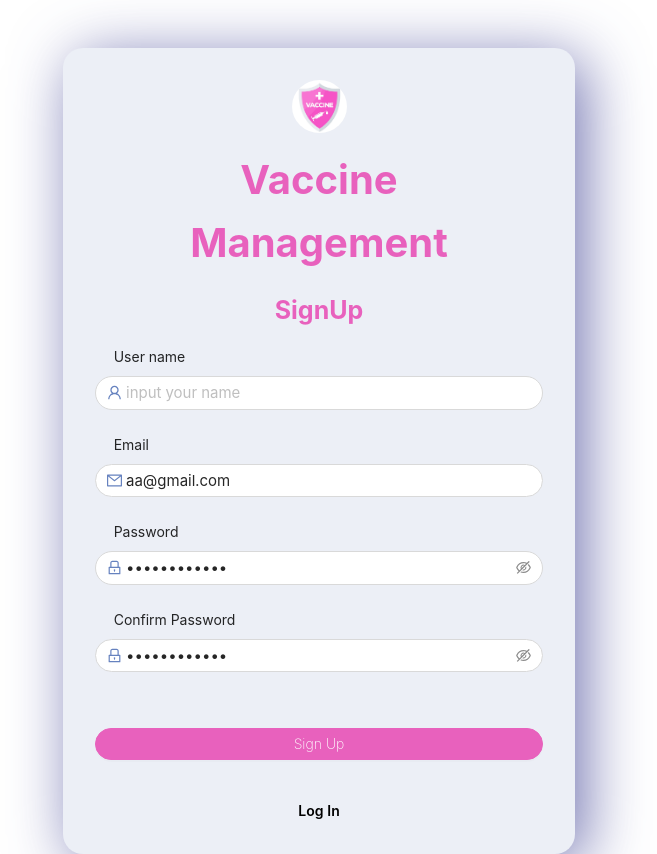
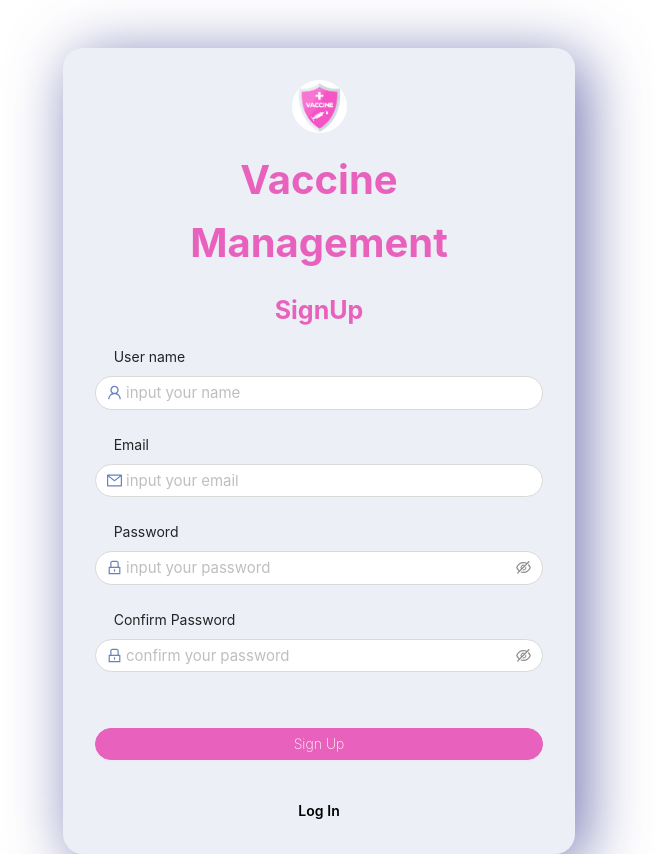
Before and after one commit to SUSHILkhadka/vaccine_management_react, a React (Create React App) app: page /register in a window 1280 px wide. Shown: the whole page, without its empty margins (321-978 px from the left). Built offline with nearby package versions, Linux system fonts and the light colour scheme; no server answers.

Commit message:
remove initial value in register form

```diff
--- a/src/components/navbar/Navbar.tsx
+++ b/src/components/navbar/Navbar.tsx
@@ -1,4 +1,4 @@
-import { PlusOutlined,UnorderedListOutlined, SettingFilled ,LogoutOutlined} from '@ant-design/icons';
+import { LogoutOutlined, PlusOutlined, SettingFilled, UnorderedListOutlined } from '@ant-design/icons';
 import { Button, Modal } from 'antd';
 import { useState } from 'react';
 import { useDispatch } from 'react-redux';
@@ -10,7 +10,7 @@ import {
   PATH_LOGIN,
   PATH_SETTING,
   PATH_VACCINE_ADD,
-  PATH_VACCINE_TABLE,
+  PATH_VACCINE_TABLE
 } from '../../constants/routes';
 import { saveLoginResponse } from '../../cookies/cookie';
 import { resetAuth } from '../../redux_toolkit/slices/authSlice';
@@ -42,12 +42,6 @@ const Navbar = () => {
   const [optionsOn, setOptionsOn] = useState<boolean>(false);
   const changeOptions = () => {
     setOptionsOn(!optionsOn);
-  };
-  const onStyle = {
-    display: 'flex',
-  };
-  const offStyle = {
-    display: 'none',
   };
 
   return (
--- a/src/components/register/RegisterForm.tsx
+++ b/src/components/register/RegisterForm.tsx
@@ -48,13 +48,6 @@ const RegisterForm: React.FC = () => {
     return startTrimmedValue;
   };
 
-  const defaultValue = {
-    name: '',
-    email: 'aa@gmail.com',
-    password: 'aa@gmail.com',
-    confirmPassword: 'aa@gmail.com',
-  };
-
   return (
     <div className='form'>
       <div className='login--image--containter'>
@@ -68,7 +61,7 @@ const RegisterForm: React.FC = () => {
         wrapperCol={{ span: 24 }}
         onFinish={onFinish}
         autoComplete='off'
-        initialValues={defaultValue}
+        // initialValues={defaultValue}
         requiredMark={false}
       >
         <Form.Item
--- a/src/redux_toolkit/slices/authSlice.ts
+++ b/src/redux_toolkit/slices/authSlice.ts
@@ -1,6 +1,5 @@
 import { createAsyncThunk, createSlice } from '@reduxjs/toolkit';
 import axios from 'axios';
-import { URL_TO_BACKEND } from '../../constants/common';
 import { getRefreshToken } from '../../cookies/cookie';
 import { IAuth } from '../../interface/IAuth';
 
```
Also changed, not shown: 1 other file (tests, documents, lock files or other folders).
